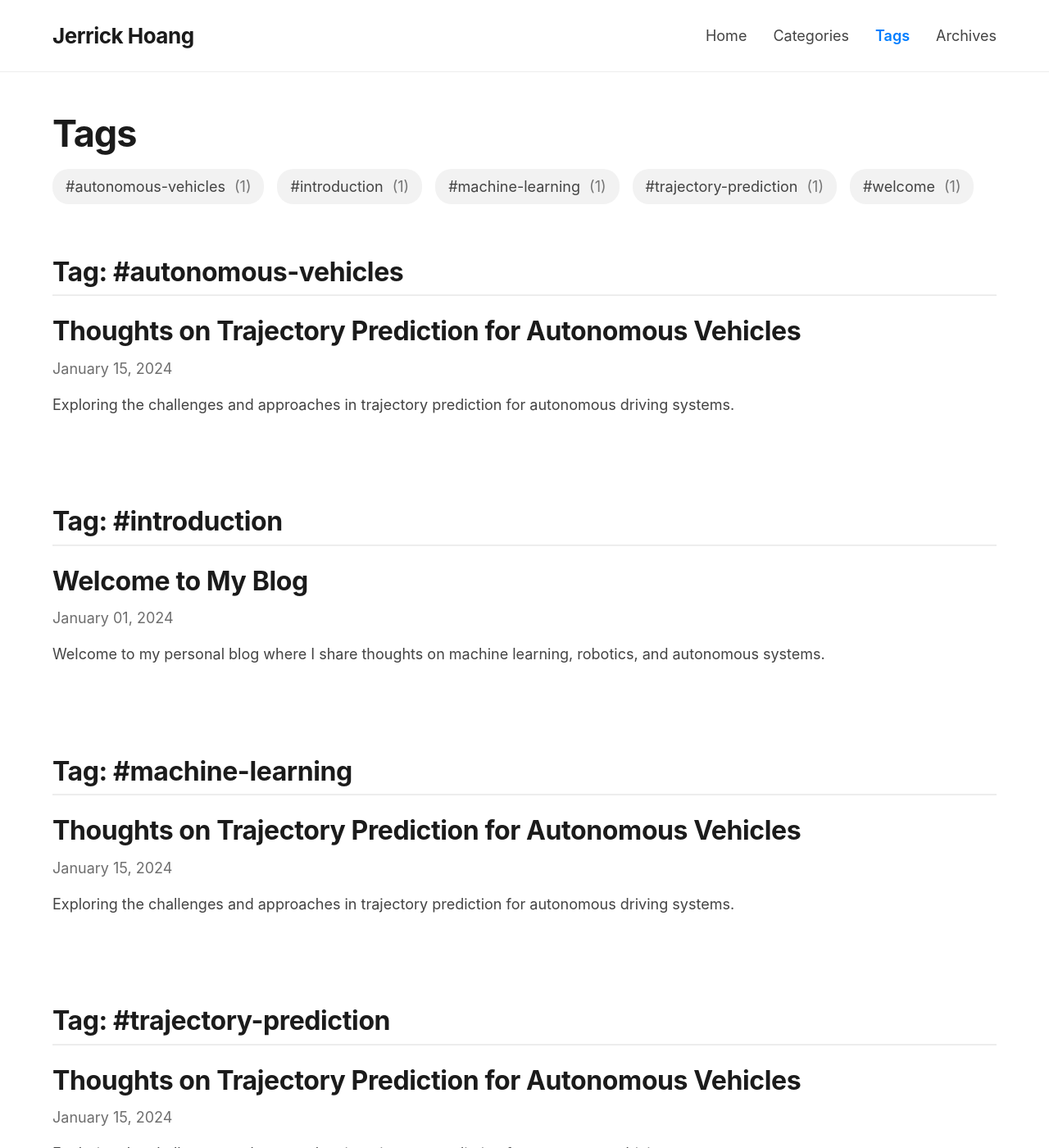
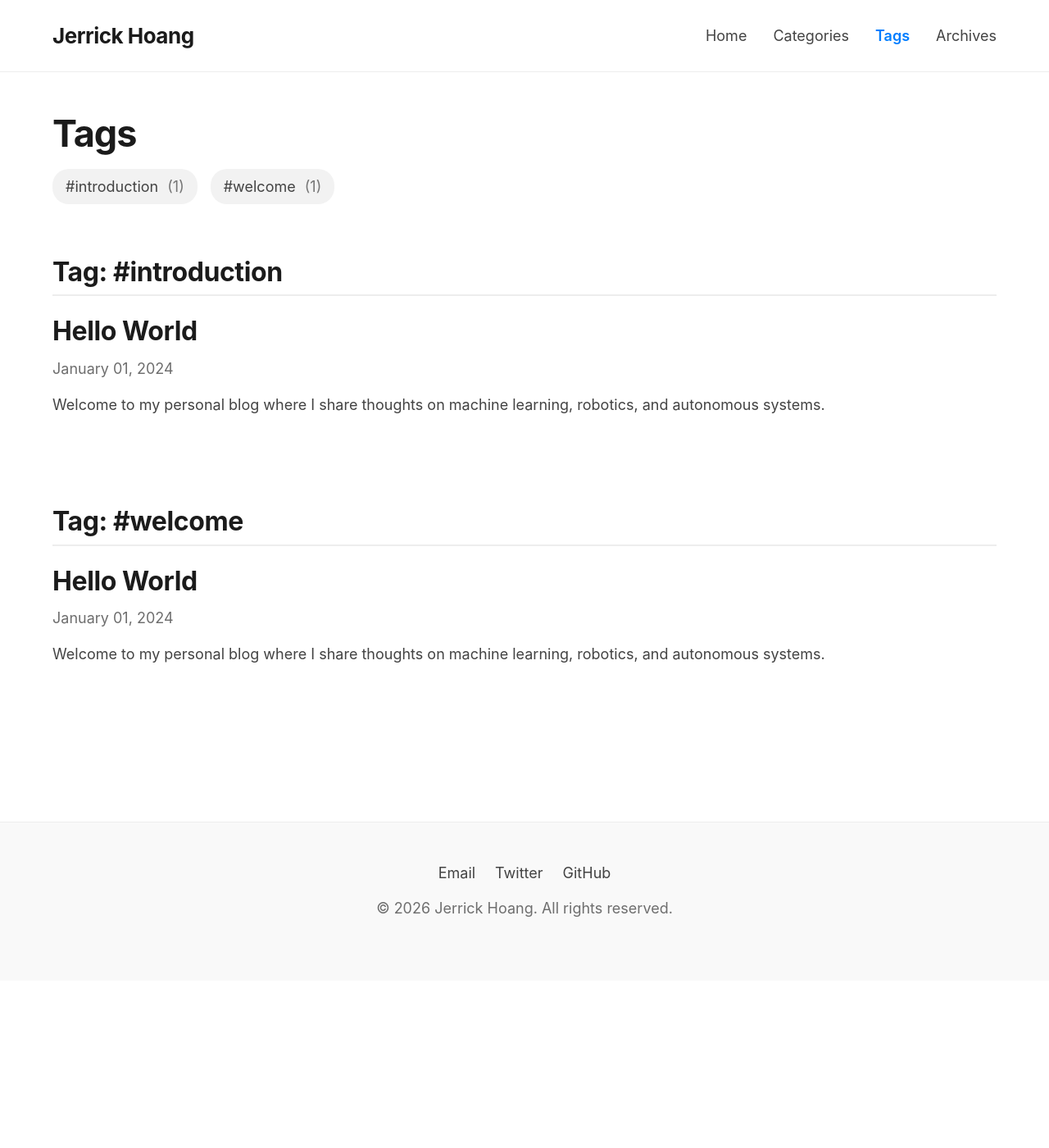
Before and after one commit to jerrickhoang/jerrickhoang.github.io, a Jekyll site: the page built from tags/index.html, in a window 1280 px wide and 1400 px high. Shown: the whole window at 82% size. Built offline with Jekyll 4.4.1, drawn with Linux system fonts in a browser that asks for light colours; some of the changed text lies outside the part shown.

Commit message:
update posts

```diff
--- a/_posts/2024-01-01-welcome.md
+++ b/_posts/2024-01-01-welcome.md
@@ -1,20 +1,11 @@
 ---
 layout: post
-title: "Welcome to My Blog"
+title: "Hello World"
 date: 2024-01-01
 description: "Welcome to my personal blog where I share thoughts on machine learning, robotics, and autonomous systems."
 category: "General"
 tags: ["welcome", "introduction"]
 ---
 
-Welcome to my personal blog! I'm Jerrick Hoang, and I'm a ML/Robotics Engineer at Cruise working on the intersection of Prediction and Planning.
 
-This blog will be a space for me to share thoughts, insights, and experiences related to:
-
-- Machine Learning
-- Robotics and Autonomous Systems
-- Trajectory Prediction
-- Planning Algorithms
-- Research Publications
-
-Stay tuned for more posts!
+Hello world
--- a/_posts/2024-01-15-trajectory-prediction.md
+++ /dev/null
@@ -1,33 +0,0 @@
----
-layout: post
-title: "Thoughts on Trajectory Prediction for Autonomous Vehicles"
-date: 2024-01-15
-description: "Exploring the challenges and approaches in trajectory prediction for autonomous driving systems."
-category: "Research"
-tags: ["trajectory-prediction", "autonomous-vehicles", "machine-learning"]
----
-
-## Introduction
-
-Trajectory prediction is a critical component of autonomous vehicle systems. The ability to accurately predict where other vehicles, pedestrians, and cyclists will be in the future is essential for safe and efficient planning.
-
-## Key Challenges
-
-1. **Interaction Modeling**: Vehicles don't move in isolation - they interact with each other and the environment
-2. **Multi-modality**: There are often multiple plausible future trajectories
-3. **Long-term prediction**: Predicting far into the future becomes increasingly uncertain
-4. **Real-time constraints**: Predictions must be computed quickly enough for real-time planning
-
-## Approaches
-
-### Graph Neural Networks
-
-Graph Neural Networks (GNNs) have shown great promise for modeling interactions between agents. By representing traffic scenes as graphs where nodes are agents and edges represent interactions, GNNs can capture complex spatiotemporal relationships.
-
-### Goal-based Methods
-
-Instead of directly predicting trajectories, goal-based methods first predict likely destinations and then generate paths to those goals. This approach aligns well with how humans drive - we typically have a destination in mind.
-
-## Conclusion
-
-Trajectory prediction continues to be an active area of research with many exciting developments on the horizon. As autonomous vehicles become more prevalent, accurate prediction will become even more critical.
```
